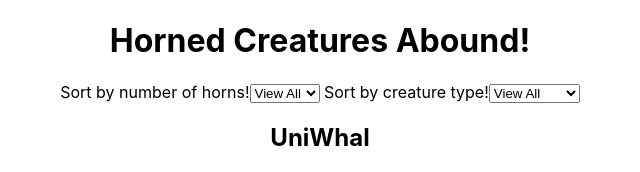
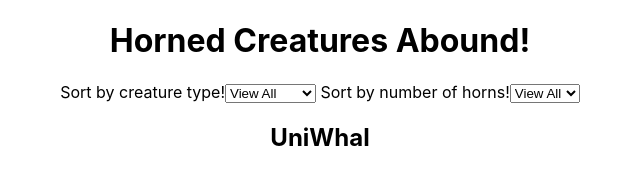
Before and after one commit to Montano-Pete/Lab02-horned-creatures, a React (Create React App) app: page / in a window 1280 px wide. Shown: the top 172 px of the page, without its empty margins (320-960 px from the left). Built offline with nearby package versions, Linux system fonts and the light colour scheme; grey boxes are pictures that could not be loaded.

Commit message:
refactored dropdowns

```diff
--- a/src/App.js
+++ b/src/App.js
@@ -3,6 +3,8 @@ import './App.css';
 import Header from './Header.js';
 import ImageList from './ImageList.js';
 import data from './data.js';
+import FilterKeyword from './FilterKeyword.js';
+import FilterHorns from './FilterHorns.js';
 
 export default class App extends Component {
 
@@ -19,59 +21,23 @@ export default class App extends Component {
   }
 
   render() {
+
     let filteredData = data;
 
     if (this.state.filterKeyword) {
-      filteredData = data.filter(item => item.keyword === this.state.filterKeyword)
+      filteredData = filteredData.filter(item => item.keyword === this.state.filterKeyword)
     }
     if (this.state.filterHorns) {
-      filteredData = data.filter(item => item.horns === +(this.state.filterHorns))
+      filteredData = filteredData.filter(item => item.horns === +(this.state.filterHorns))
     }
 
     return (
       <div className="App">
         <Header />
-        <label> Sort by number of horns!
-        <select onChange={this.dataHorns}>
-          <option value="">View All</option>
-          <option value="1">1</option>
-          <option value="2">2</option>
-          <option value="3">3</option>
-        </select>
-        </label>
-        <label> Sort by creature type!
-        <select onChange={this.dataKeyword}>
-          <option value="">View All</option>
-          <option value="narwhal">Narwhal</option>
-          <option value="rhino">Rhino</option>
-          <option value="unicorn">Unicorn</option>
-          <option value="unilego">Unilego</option>
-          <option value="triceratops">Triceratops</option>
-          <option value="markhor">Markhor</option>
-          <option value="mouflon">Mouflon</option>
-          <option value="addax">Addax</option>
-          <option value="chameleon">Chameleon</option>
-          <option value="lizard">Lizard</option>
-          <option value="dragon">Dragon</option>
-        </select>
-        </label>
+        <FilterKeyword dataKeyword={this.dataKeyword} />
+        <FilterHorns dataHorns={this.dataHorns} />
         <ImageList data={filteredData} />
       </div>
     )
   }
 }
-
-
-
-// export default class App extends Component {
-//     render() {
-//         return (
-//     <div className="App">
-//       <Header />
-//       <ImageList data={images} />
-//     </div>
-//   )
-// }
-// }
-
-// // export default App;
--- /dev/null
+++ b/src/FilterHorns.js
@@ -0,0 +1,16 @@
+import React, { Component } from 'react'
+
+export default class FilterHorns extends Component {
+    render() {
+        return (
+        <label> Sort by number of horns!
+            <select onChange={this.props.dataHorns}>
+                <option value="">View All</option>
+                <option value="1">1</option>
+                <option value="2">2</option>
+                <option value="3">3</option>
+            </select>
+        </label>
+        )
+    }
+}
--- /dev/null
+++ b/src/FilterKeyword.js
@@ -0,0 +1,24 @@
+import React, { Component } from 'react'
+
+export default class FilterKeyword extends Component {
+    render() {
+        return (
+        <label> Sort by creature type!
+            <select onChange={this.props.dataKeyword}>
+                <option value="">View All</option>
+                <option value="narwhal">Narwhal</option>
+                <option value="rhino">Rhino</option>
+                <option value="unicorn">Unicorn</option>
+                <option value="unilego">Unilego</option>
+                <option value="triceratops">Triceratops</option>
+                <option value="markhor">Markhor</option>
+                <option value="mouflon">Mouflon</option>
+                <option value="addax">Addax</option>
+                <option value="chameleon">Chameleon</option>
+                <option value="lizard">Lizard</option>
+                <option value="dragon">Dragon</option>
+            </select>
+        </label>
+        )
+    }
+}
```
